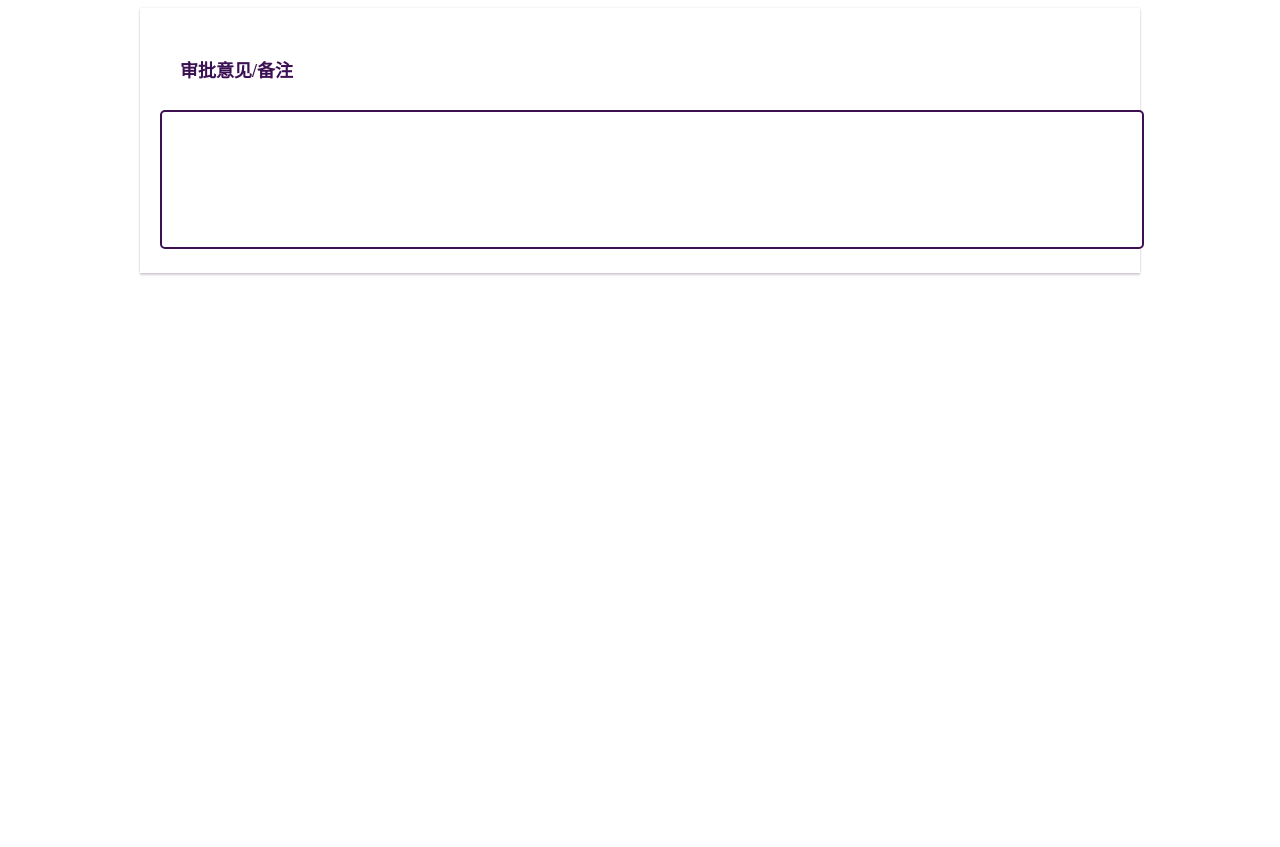
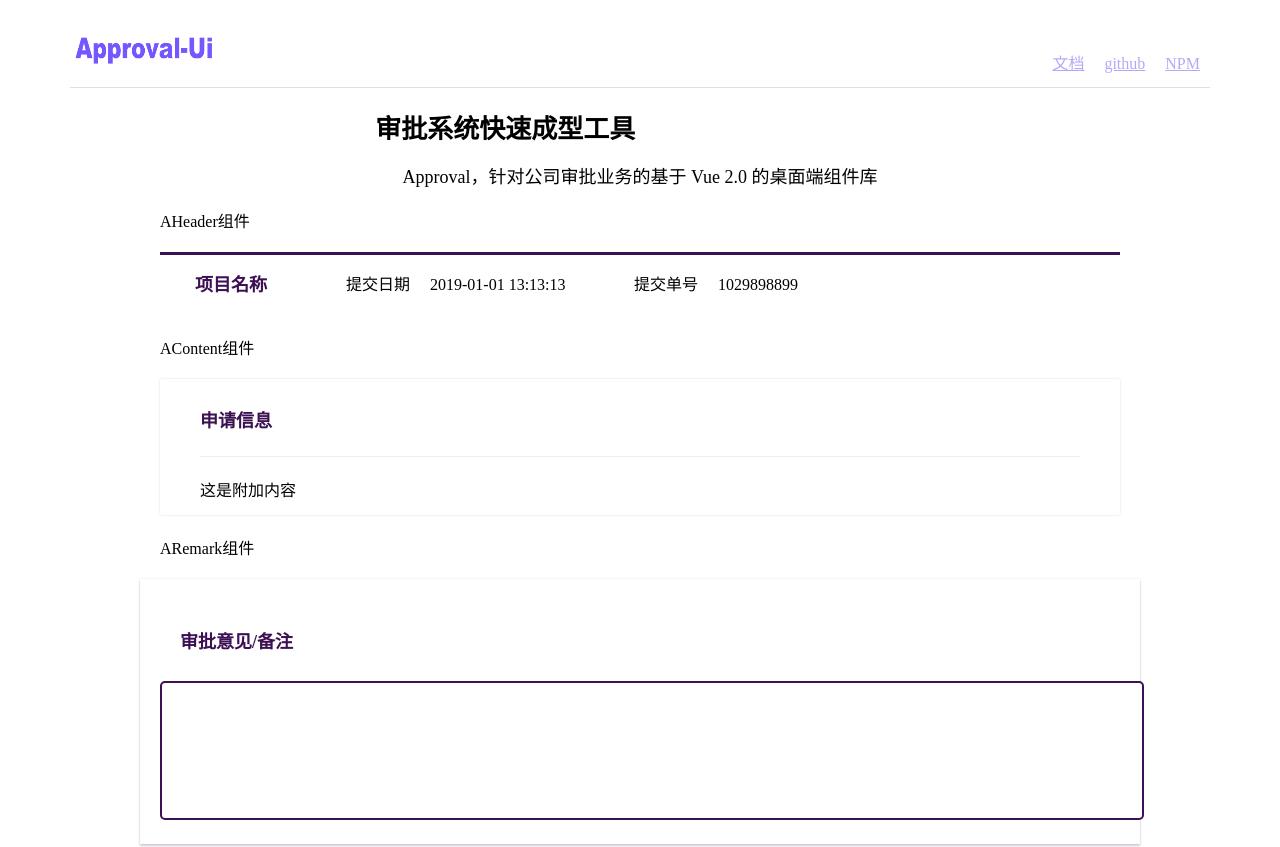
Before and after one commit to HappyPot/approval-ui, a Vue app: page / in a window 1280 px wide. Shown: the top 847 px of the page. Before the commit the page ends 800 px from the top, so only its background shows below. Built offline with nearby package versions, Linux system fonts and the light colour scheme; what iview would draw is missing.

Commit message:
mod github-pages

```diff
--- a/examples/components/HelloWorld.vue
+++ b/examples/components/HelloWorld.vue
@@ -1,6 +1,40 @@
 <template>
   <div class="app">
-    <ARemark v-model="text" ref="aremark" @on-blur="handelBlur"></ARemark>
+    <header>
+      <img src="../assets/approval-ui.png" alt />
+      <nav>
+        <ul>
+          <li>
+            <a href="https://github.com/HappyPot/approval-ui/blob/master/approval-ui.md">文档</a>
+          </li>
+          <li>
+            <a href="https://github.com/HappyPot/approval-ui">github</a>
+          </li>
+          <li>
+            <a href="https://www.npmjs.com/package/approval-ui">NPM</a>
+          </li>
+        </ul>
+      </nav>
+    </header>
+    <h1 class="header">审批系统快速成型工具</h1>
+    <span class="intro">Approval，针对公司审批业务的基于 Vue 2.0 的桌面端组件库</span>
+    <p>AHeader组件</p>
+    <AHeader
+      :projectName="name"
+      :applyDate="date"
+      :jobNumber="1029898899"
+      :label1="label1Name"
+      :label2="label2Name"
+      class="item"
+    />
+    <p>AContent组件</p>
+    <AContent class="item" :title="title">
+      <template>这是附加内容</template>
+    </AContent>
+    <p>ARemark组件</p>
+    <ARemark class="item" v-model="text" ref="aremark" @on-blur="handelBlur"></ARemark>
+    <p>ALog组件</p>
+    <ALog class="item" :columns="columns1" :data="approvalList"></ALog>
   </div>
 </template>
 
@@ -9,7 +43,43 @@ export default {
   name: "HelloWorld",
   data() {
     return {
-      text: ""
+      text: "",
+      name: "项目名称",
+      date: "2019-01-01T13:13:13",
+      label1Name: "提交日期",
+      label2Name: "提交单号",
+      title: "申请信息",
+      columns1: [
+        {
+          title: "节点名",
+          key: "ActivityName"
+        },
+        {
+          title: "用户名",
+          key: "UserName"
+        },
+        {
+          title: "操作",
+          key: "ActionCNName"
+        },
+        {
+          title: "操作日期",
+          key: "ActionDate"
+        },
+        {
+          title: "审批意见/备注",
+          key: "Comments"
+        }
+      ],
+      approvalList: [
+        {
+          ActivityName: "reWork",
+          UserName: "章三",
+          ActionCNName: "退回",
+          ActionDate: "2019-01-01",
+          Comments: "修改经理"
+        }
+      ]
     };
   },
   methods: {
@@ -23,4 +93,68 @@ export default {
 };
 </script>
 <style>
+nav {
+  float: right;
+}
+nav a {
+  color: #b6a7f9;
+}
+ul {
+  overflow: hidden;
+}
+ul li {
+  list-style: none;
+  height: 100%;
+  float: left;
+  margin: 0 10px;
+}
+ul li:hover a {
+  color: #7656ff;
+}
+header {
+  width: 1140px;
+  box-sizing: border-box;
+  border-bottom: 1px solid #dcdfe6;
+  margin: 0 auto !important;
+  height: 80px;
+  box-sizing: border-box;
+  line-height: 80px;
+}
+header > img {
+  width: 146px;
+  height: 38px;
+  vertical-align: middle;
+  text-align: center;
+}
+.item {
+  margin-top: 20px !important;
+}
+.header {
+  text-align: center;
+  margin-top: 20px;
+  font-size: 26px;
+}
+.app > p {
+  display: block;
+  margin: 0 auto;
+  margin-top: 20px;
+  width: 960px;
+  font-size: 16px;
+}
+.regular {
+  width: 960px;
+  display: block;
+  text-align: center;
+  margin: 0 auto;
+}
+.doc {
+  font-size: 17px;
+  margin-top: 10px;
+}
+.intro {
+  text-align: center;
+  display: block;
+  font-size: 18px;
+  margin: 10px 0 5px;
+}
 </style>
```
